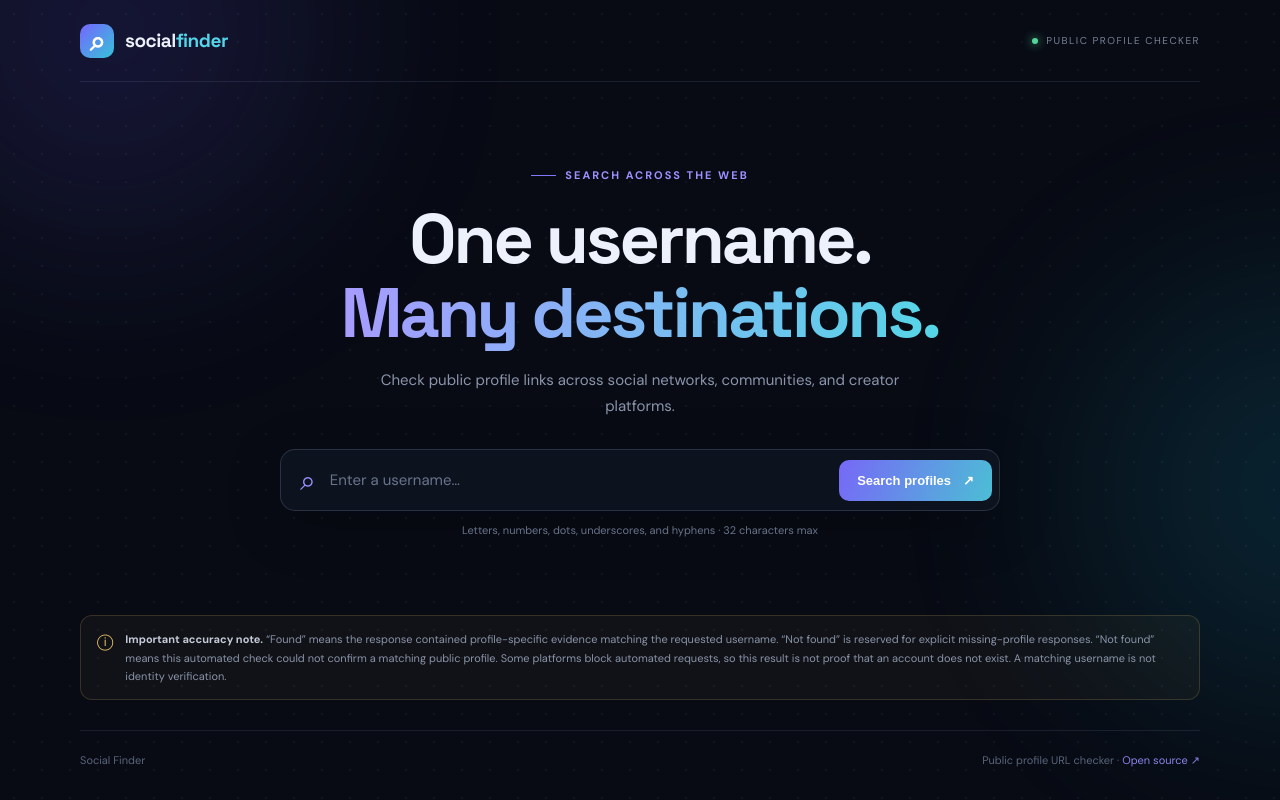
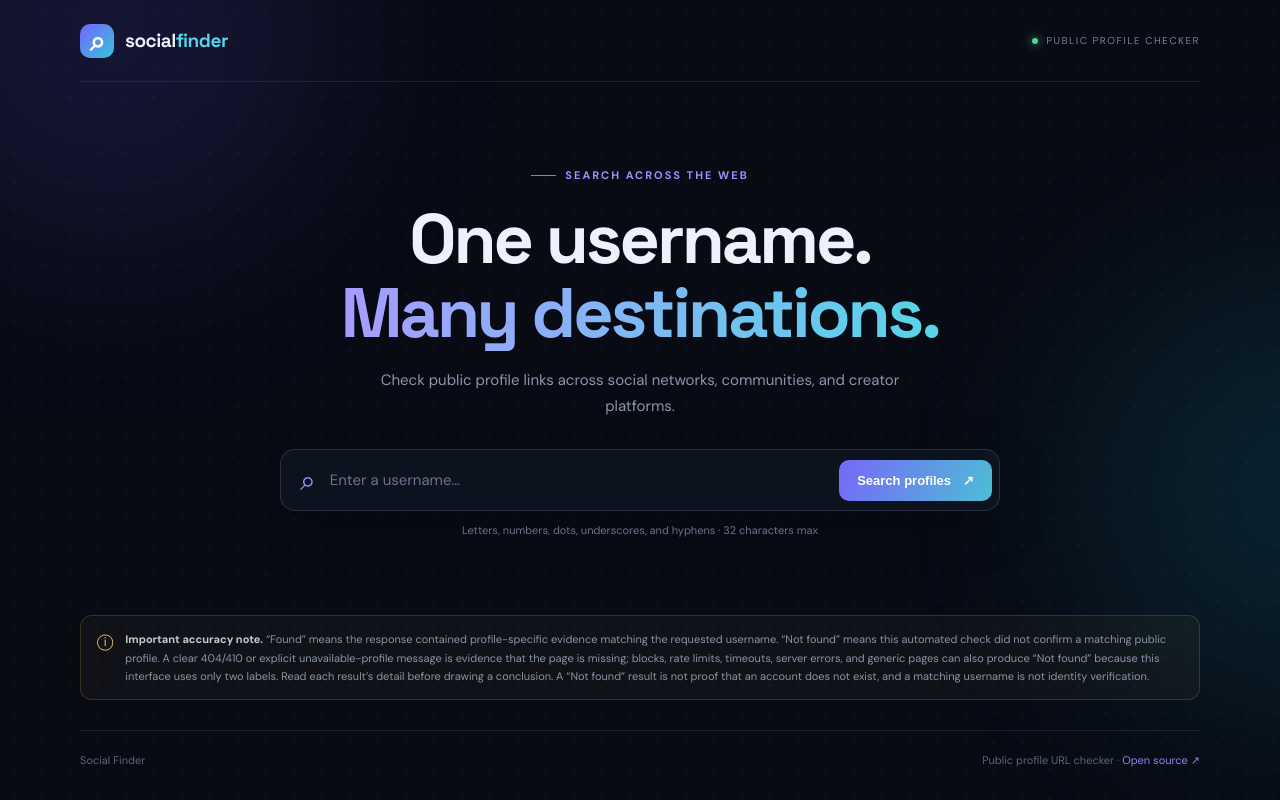
Before and after one commit to AlNasri0/SocialFinder-OSINT, a Flask app: page / in a window 1280 px wide. Run offline with Flask 3, Linux system fonts and the light colour scheme.

Commit message:
Clarify result confidence and harden progress UI

```diff
--- a/templates/index.html
+++ b/templates/index.html
@@ -54,7 +54,7 @@
 
     <section class="notice">
       <span class="notice-icon">ⓘ</span>
-      <p><strong>Important accuracy note.</strong> “Found” means the response contained profile-specific evidence matching the requested username. “Not found” is reserved for explicit missing-profile responses. “Not found” means this automated check could not confirm a matching public profile. Some platforms block automated requests, so this result is not proof that an account does not exist. A matching username is not identity verification.</p>
+      <p><strong>Important accuracy note.</strong> “Found” means the response contained profile-specific evidence matching the requested username. “Not found” means this automated check did not confirm a matching public profile. A clear 404/410 or explicit unavailable-profile message is evidence that the page is missing; blocks, rate limits, timeouts, server errors, and generic pages can also produce “Not found” because this interface uses only two labels. Read each result’s detail before drawing a conclusion. A “Not found” result is not proof that an account does not exist, and a matching username is not identity verification.</p>
     </section>
     <footer><span>Social Finder</span><span>Public profile URL checker · <a href="https://github.com/AlNasri0/SocialFinder-OSINT" target="_blank" rel="noopener noreferrer">Open source ↗</a></span></footer>
   </main>
@@ -73,6 +73,7 @@
     const checkedLabel = document.getElementById("checked-label");
     let resultCounts = {found: 0, not_found: 0};
     let activeFilter = "all";
+    let activeController = null;
 
     function updateProgress(done, total) {
       const percent = total ? Math.round(done / total * 100) : 0;
@@ -110,13 +111,8 @@
       const code = document.createElement("span"); code.className = "http-code";
       code.textContent = item.http_status ? "HTTP " + item.http_status : "No response";
       const link = document.createElement("a"); link.className = "visit-link";
-      link.href = item.url; link.target = "_blank"; link.rel = "noopener noreferrer";
-      link.textContent = "Open profile ↗";
+      link.textContent = "Open matching profile ↗";
       if (item.status === "found") {
-        link.href = item.url;
-        link.target = "_blank";
-        link.rel = "noopener noreferrer";
-        link.textContent = "Open matching profile ↗";
         bottom.append(code, link);
       } else {
         const noLink = document.createElement("span");
@@ -148,6 +144,9 @@
         alertBox.hidden = false; return;
       }
       alertBox.hidden = true;
+      if (activeController) activeController.abort();
+      const controller = new AbortController();
+      activeController = controller;
       button.disabled = true;
       button.innerHTML = '<span>Checking…</span><span class="spinner"></span>';
       resultsSection.hidden = false;
@@ -161,15 +160,20 @@
         const response = await fetch("/stream", {
           method: "POST",
           headers: {"Content-Type": "application/x-www-form-urlencoded"},
-          body: new URLSearchParams({username})
+          body: new URLSearchParams({username}),
+          signal: controller.signal
         });
         if (!response.ok) {
           const message = await response.text();
           throw new Error(message || "Search request failed.");
         }
+        if (!response.body || typeof response.body.getReader !== "function") {
+          throw new Error("The server did not provide a readable progress stream.");
+        }
         const reader = response.body.getReader();
         const decoder = new TextDecoder();
         let buffer = "";
+        let receivedComplete = false;
         while (true) {
           const {value, done} = await reader.read();
           if (done) break;
@@ -180,9 +184,21 @@
             const line = eventText.split("\n").find(line => line.startsWith("data: "));
             if (!line) continue;
             const event = JSON.parse(line.slice(6));
-            if (event.type === "result") {
-              resultCounts[event.result.status] += 1;
-              const card = createCard(event.result);
+            if (event.type === "result" && event.result) {
+              const result = event.result;
+              result.status = result.status === "found" ? "found" : "not_found";
+              if (result.status === "found") {
+                try {
+                  const safeUrl = new URL(result.url);
+                  if (safeUrl.protocol !== "https:") throw new Error("Unsafe profile URL");
+                  result.url = safeUrl.href;
+                } catch (_) {
+                  result.status = "not_found";
+                  result.detail = "Not confirmed: the returned profile link was invalid or unsafe.";
+                }
+              }
+              resultCounts[result.status] += 1;
+              const card = createCard(result);
               // Keep Found cards grouped at the top and alphabetically sorted
               // within each group, even while streamed checks are still arriving.
               const cards = [...grid.querySelectorAll(".result-card"), card];
@@ -194,14 +210,20 @@
               grid.replaceChildren(...cards);
               updateCounts(); updateProgress(event.completed, event.total);
             } else if (event.type === "complete") {
+              receivedComplete = true;
               updateProgress(event.completed, event.total);
             }
           }
         }
+        if (!receivedComplete) {
+          throw new Error("The search stream ended before all platforms finished. The results shown may be incomplete.");
+        }
       } catch (error) {
+        if (error.name === "AbortError") return;
         alertBox.textContent = error.message || "Search failed. Please try again.";
         alertBox.hidden = false;
       } finally {
+        if (activeController === controller) activeController = null;
         button.disabled = false;
         button.innerHTML = '<span>Search profiles</span><span aria-hidden="true">↗</span>';
       }
```
